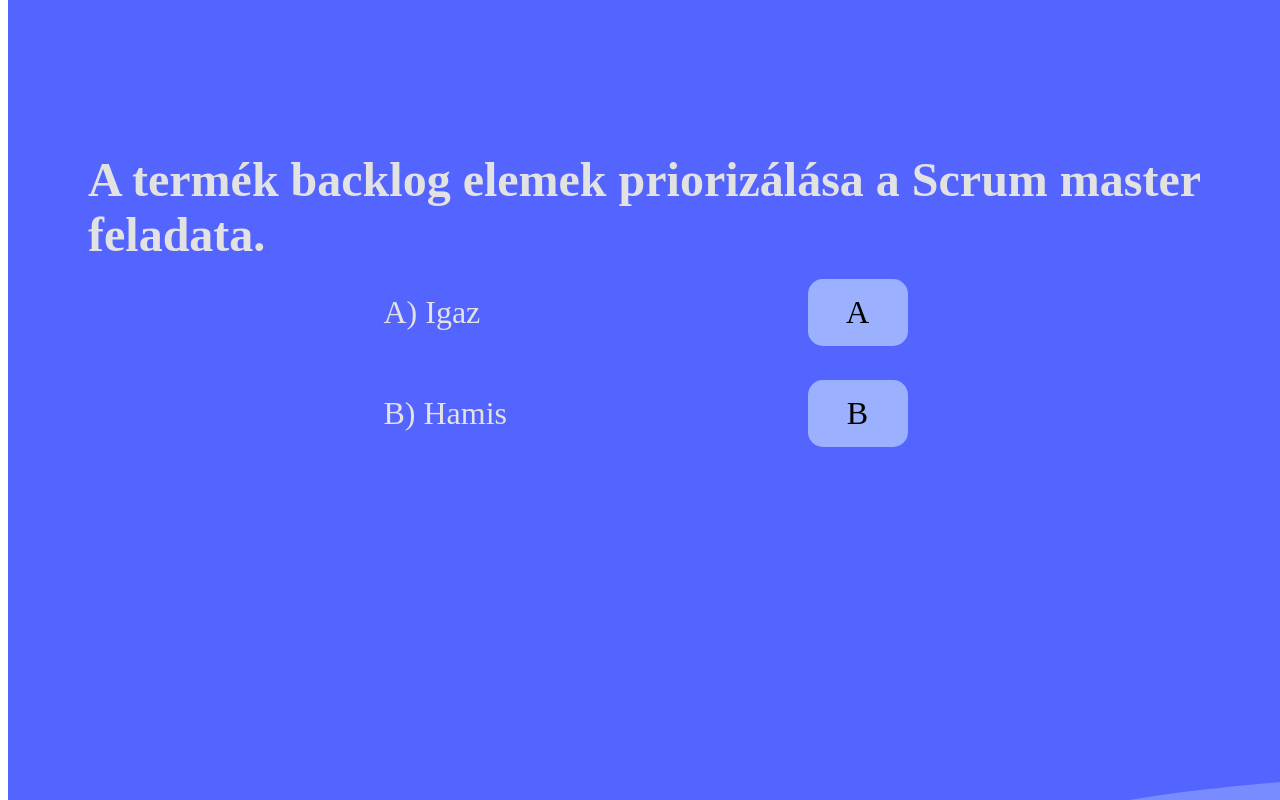
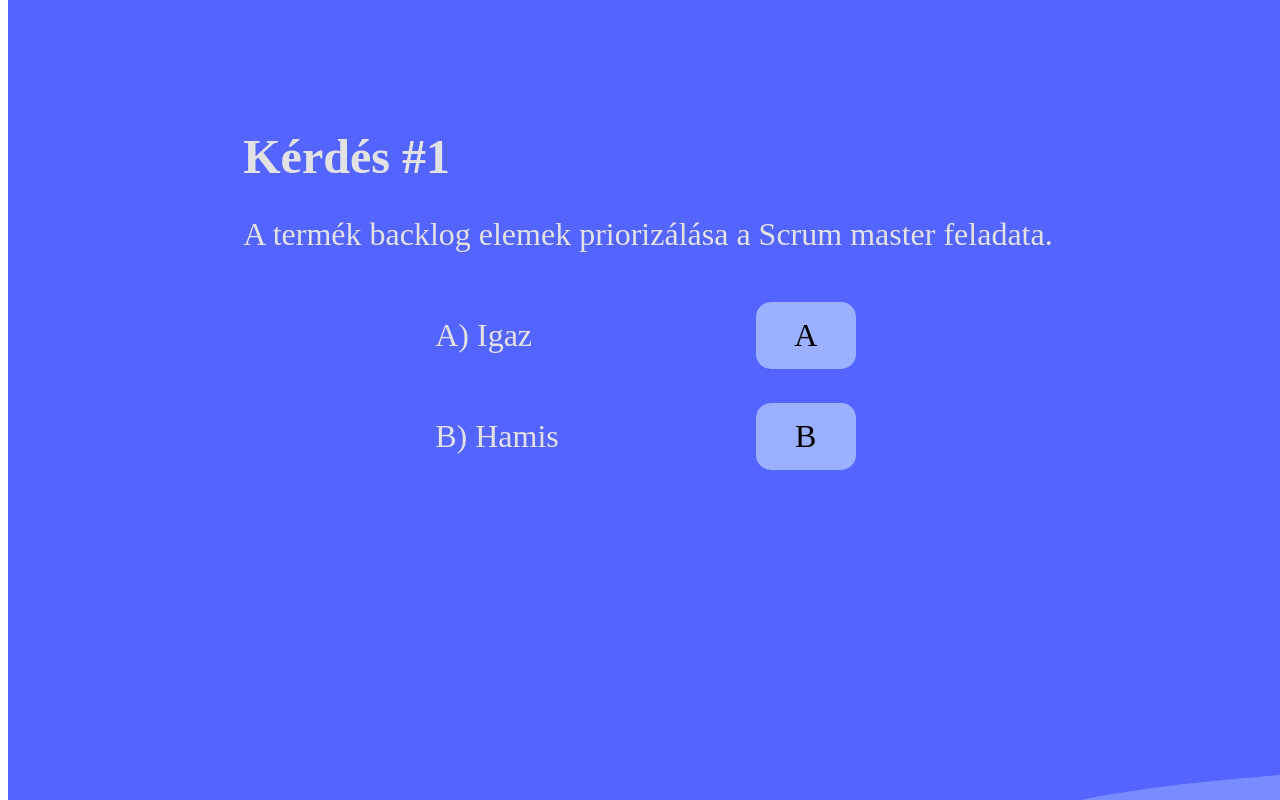
Before and after one commit to WR0NGTH3HU4/SprintStream, a SvelteKit app in the folder app/: page /quiz_oldal in a window 1280 px wide. Shown: the part 900-1700 px from the top of the page. Built offline with nearby package versions, Linux system fonts and the light colour scheme.

Commit message:
Kérdések kártyák formázása

```diff
--- a/app/src/routes/quiz_oldal/+page.svelte
+++ b/app/src/routes/quiz_oldal/+page.svelte
@@ -29,7 +29,8 @@
                     </svg>
                     <div id="{`${i}`}" class="tartalom">
                         <div class="kerdes">
-                            <h2>{kerdes.kerdes}</h2>
+                            <h2>Kérdés #{`${i+1}`}</h2>
+                            <p>{kerdes.kerdes}</p>
                             <div class="valasz">
                                 <div>
                                     {#if !!kerdes.a}<p>{kerdes.a} </p>{/if}
@@ -99,6 +100,7 @@
     }
 
     button{
+        cursor: pointer;
         font-family: 'Times New Roman', Times, serif;
 
         &:hover{
```
